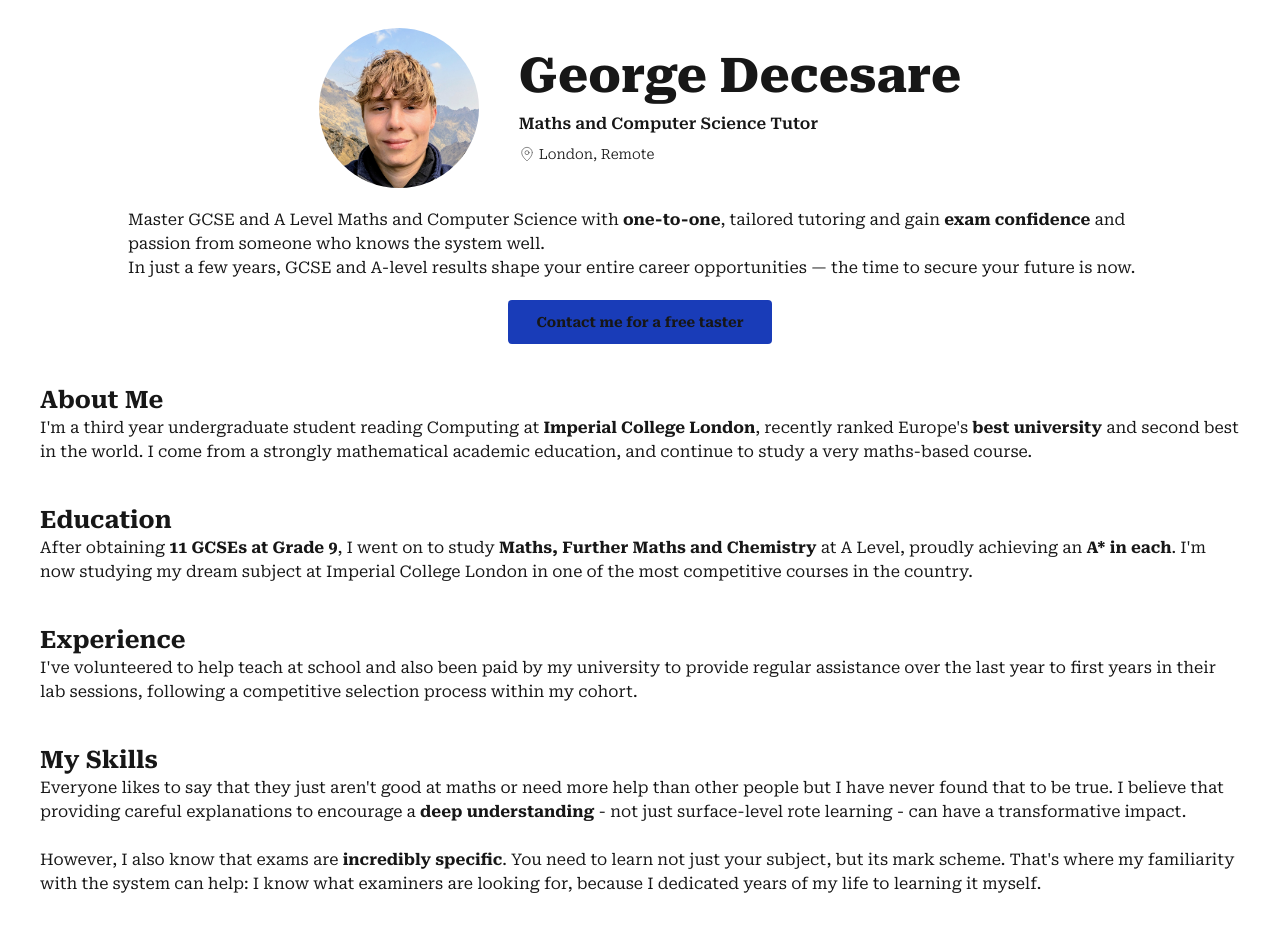
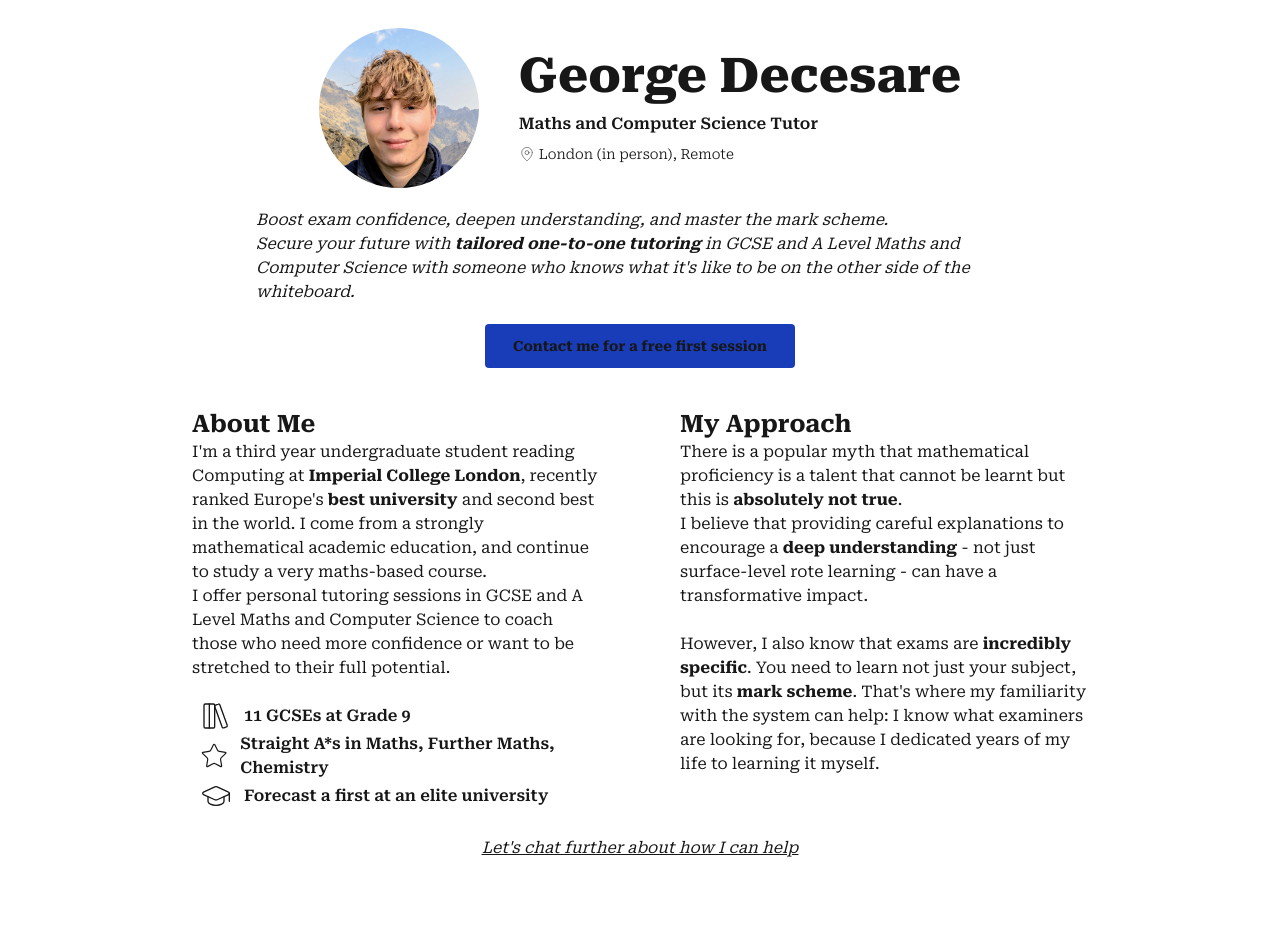
Before and after one commit to georgedecesare/decesare-dev, a Next.js app: page /tutor in a window 1280 px wide. Shown: the top 939 px of the page. Built offline with nearby package versions, Linux system fonts and the light colour scheme.

Commit message:
Feat: redo wording and such

```diff
--- a/src/app/(tutor)/globals.css
+++ b/src/app/(tutor)/globals.css
@@ -15,7 +15,7 @@
 
 @media (prefers-color-scheme: dark) {
   :root {
-    --background: #0a0a0a;
+    --background: #1d1d1d;
     --foreground: #ededed;
   }
 }
--- a/src/app/(tutor)/tutor/page.tsx
+++ b/src/app/(tutor)/tutor/page.tsx
@@ -1,11 +1,11 @@
-import { MapPin } from 'lucide-react';
+import { GraduationCap, LibraryBig, MapPin, Star } from 'lucide-react';
 import Image from 'next/image';
 import Link from 'next/link';
 
 export default function TutorPage() {
   return (
     <>
-      <div className="mx-[10vw] flex flex-col gap-5 items-center">
+      <div className="mx-[20vw] flex flex-col gap-5 items-center">
         <div className="flex flex-row items-center justify-center gap-10 mt-7">
           <div
             className="aspect-square w-40 rounded-full overflow-hidden
@@ -26,67 +26,85 @@ export default function TutorPage() {
             </h2>
             <span className="flex flex-row items-center gap-1 mt-2 text-sm">
               <MapPin size={16} strokeWidth={0.75} />
-              <p className="font-light"> London, Remote</p>
+              <p className="font-light"> London (in person), Remote</p>
             </span>
           </div>
         </div>
-        <p>
-          Master GCSE and A Level Maths and Computer Science with{' '}
-          <strong>one-to-one</strong>, tailored tutoring and gain{' '}
-          <strong>exam confidence</strong> and passion from someone who knows
-          the system well.
+        <p className="italic">
+          Boost exam confidence, deepen understanding, and master the mark
+          scheme.
           <br />
-          In just a few years, GCSE and A-level results shape your entire career
-          opportunities — the time to secure your future is now.
+          Secure your future with <strong>
+            tailored one-to-one tutoring
+          </strong>{' '}
+          in GCSE and A Level Maths and Computer Science with someone who knows
+          what it&apos;s like to be on the other side of the whiteboard.
         </p>
         <div
           className="bg-blue-800 py-3 px-7 rounded-sm text-sm font-bold
             cursor-pointer"
         >
           <Link href="mailto:tutor@decesare.dev?subject=Tutoring%20Enquiry">
-            Contact me for a free taster
+            Contact me for a free first session
           </Link>
         </div>
       </div>
-      <div className="mx-10 mt-10">
+      <div className="mx-[15vw] mt-10 grid grid-cols-1 lg:grid-cols-2 gap-20">
+        <div>
           <h1 className="text-2xl font-bold">About Me</h1>
           <p>
             I&apos;m a third year undergraduate student reading Computing at{' '}
             <strong>Imperial College London</strong>, recently ranked
-          Europe&apos;s<strong> best university</strong> and second best in the
-          world. I come from a strongly mathematical academic education, and
-          continue to study a very maths-based course.
+            Europe&apos;s<strong> best university</strong> and second best in
+            the world. I come from a strongly mathematical academic education,
+            and continue to study a very maths-based course.
+            <br />I offer personal tutoring sessions in GCSE and A Level Maths
+            and Computer Science to coach those who need more confidence or want
+            to be stretched to their full potential.
           </p>
-        <h1 className="text-2xl font-bold mt-10">Education</h1>
+          <ul className="ml-2 mt-5 font-semibold">
+            <li className="flex flex-row items-center gap-3">
+              <LibraryBig size={32} strokeWidth={1} />
+              11 GCSEs at Grade 9
+            </li>
+            <li className="flex flex-row items-center gap-3">
+              <Star size={32} strokeWidth={1} /> Straight A*s in Maths, Further
+              Maths, Chemistry
+            </li>
+            <li className="flex flex-row items-center gap-3">
+              <GraduationCap size={32} strokeWidth={1} /> Forecast a first at an
+              elite university
+            </li>
+          </ul>
+        </div>
+        <div>
+          <h1 className="text-2xl font-bold">My Approach</h1>
           <p>
-          After obtaining <strong>11 GCSEs at Grade 9</strong>, I went on to
-          study <strong>Maths, Further Maths and Chemistry</strong> at A Level,
-          proudly achieving an <strong>A* in each</strong>. I&apos;m now
-          studying my dream subject at Imperial College London in one of the
-          most competitive courses in the country.
-        </p>
-        <h1 className="text-2xl font-bold mt-10">Experience</h1>
-        <p>
-          I&apos;ve volunteered to help teach at school and also been paid by my
-          university to provide regular assistance over the last year to first
-          years in their lab sessions, following a competitive selection process
-          within my cohort.
-        </p>
-        <h1 className="text-2xl font-bold mt-10">My Skills</h1>
-        <p>
-          Everyone likes to say that they just aren&apos;t good at maths or need
-          more help than other people but I have never found that to be true. I
-          believe that providing careful explanations to encourage a{' '}
+            There is a popular myth that mathematical proficiency is a talent
+            that cannot be learnt but this is{' '}
+            <strong>absolutely not true</strong>.
+            <br />I believe that providing careful explanations to encourage a{' '}
             <strong>deep understanding</strong> - not just surface-level rote
             learning - can have a transformative impact.
             <br />
             <br />
             However, I also know that exams are{' '}
-          <strong>incredibly specific</strong>. You need to learn not just your
-          subject, but its mark scheme. That&apos;s where my familiarity with
-          the system can help: I know what examiners are looking for, because I
-          dedicated years of my life to learning it myself.
+            <strong>incredibly specific</strong>. You need to learn not just
+            your subject, but its <strong>mark scheme</strong>. That&apos;s
+            where my familiarity with the system can help: I know what examiners
+            are looking for, because I dedicated years of my life to learning it
+            myself.
           </p>
+        </div>
+      </div>
+      <p className="italic underline text-center">
+        <br />
+        <Link href="mailto:tutor@decesare.dev?subject=Tutoring%20Enquiry">
+          Let&apos;s chat further about how I can help
+        </Link>
+      </p>
+      <div className="mx-[15vw] mt-10 grid grid-cols-1 lg:grid-cols-2 gap-20">
+        <div>
           <h1 className="text-2xl font-bold mt-10">Subjects</h1>
           <p>I offer the following subjects for tutoring for any exam board:</p>
           <ol className="ml-10 list-disc">
@@ -96,10 +114,12 @@ export default function TutorPage() {
             <li>A Level Computer Science (including programming)</li>
             <li>Mathematics university admissions (STEP, TMUA, MAT)</li>
             <li>
-            A Level Further Mathematics (pure, mechanics, statistics, decision)
-            with each subject on request
+              A Level Further Mathematics (pure, mechanics, statistics,
+              decision) with each subject on request
             </li>
           </ol>
+        </div>
+        <div>
           <h1 className="text-2xl font-bold mt-10">Rate</h1>
           <p>I offer a competitive rate of</p>
           <ul className="list-disc ml-10">
@@ -113,11 +133,6 @@ export default function TutorPage() {
           <p>
             There is of course an initial <strong>complementary session</strong>{' '}
             which allows both of us to see if we are a good fit.
-          <br />
-          <br />
-          Not everyone is in the position to afford this but I don&apos;t think
-          a child who wants to learn should go without. Please do let me know if
-          you have provable financial need and I will do my best to accommodate.
           </p>
           <h1 className="text-2xl font-bold mt-10">Contact Me</h1>
           <p>
@@ -128,11 +143,10 @@ export default function TutorPage() {
             >
               email
             </Link>
-          . If you are interested in booking a taster session then please first
-          let me know your child&apos;s current level, subject and exam board
-          (e.g. Year 11 Edexcel Maths). Additional information about specific
-          struggles would also be great.
+            . If you are interested in booking a taster session then don&apos;t
+            hesitate to let me know and we can begin further discussions.
           </p>
+        </div>
       </div>
       <div className="mb-[150px]"></div>
     </>
```
Lines whose indentation alone changed are shown as unchanged.
